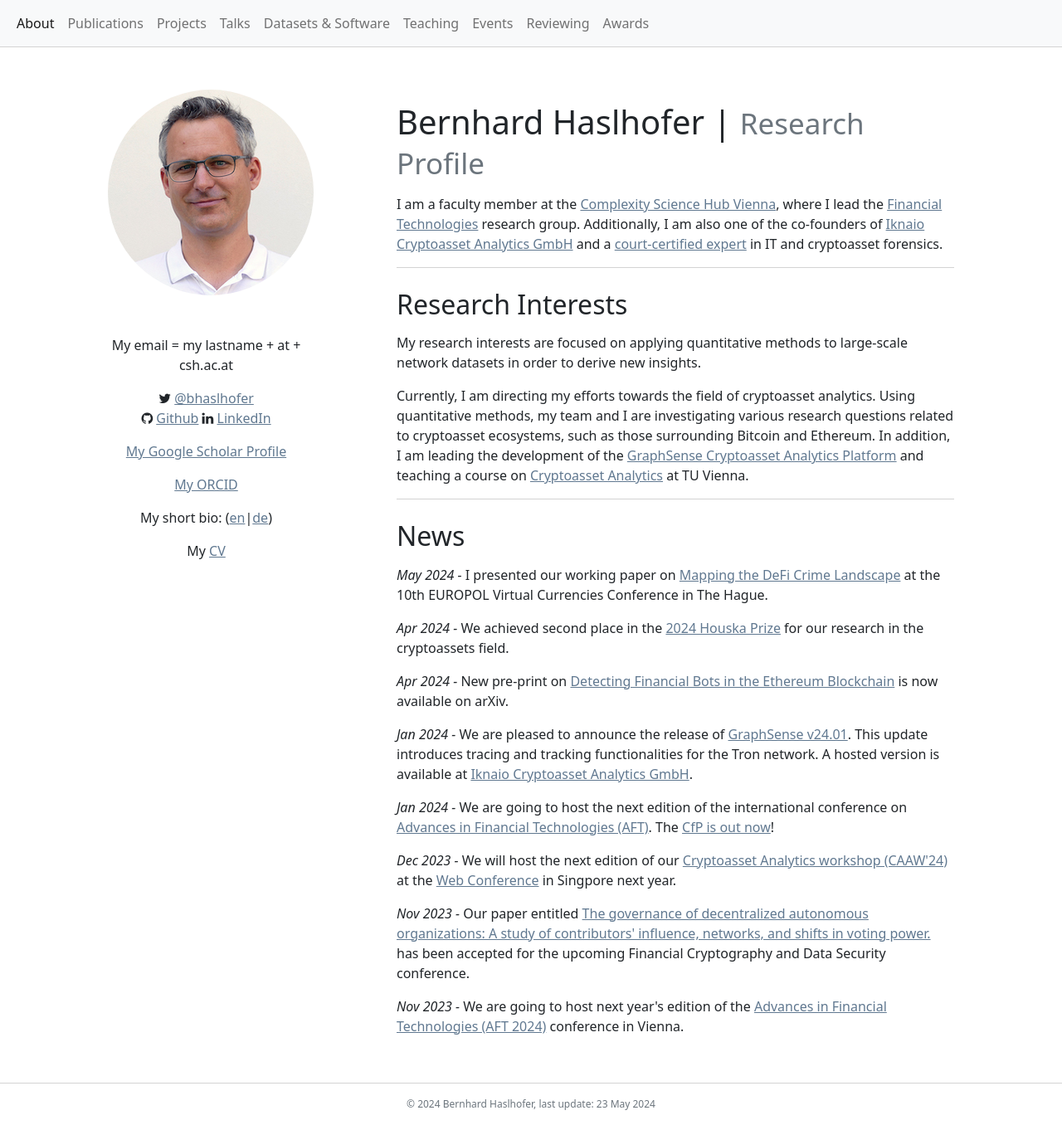
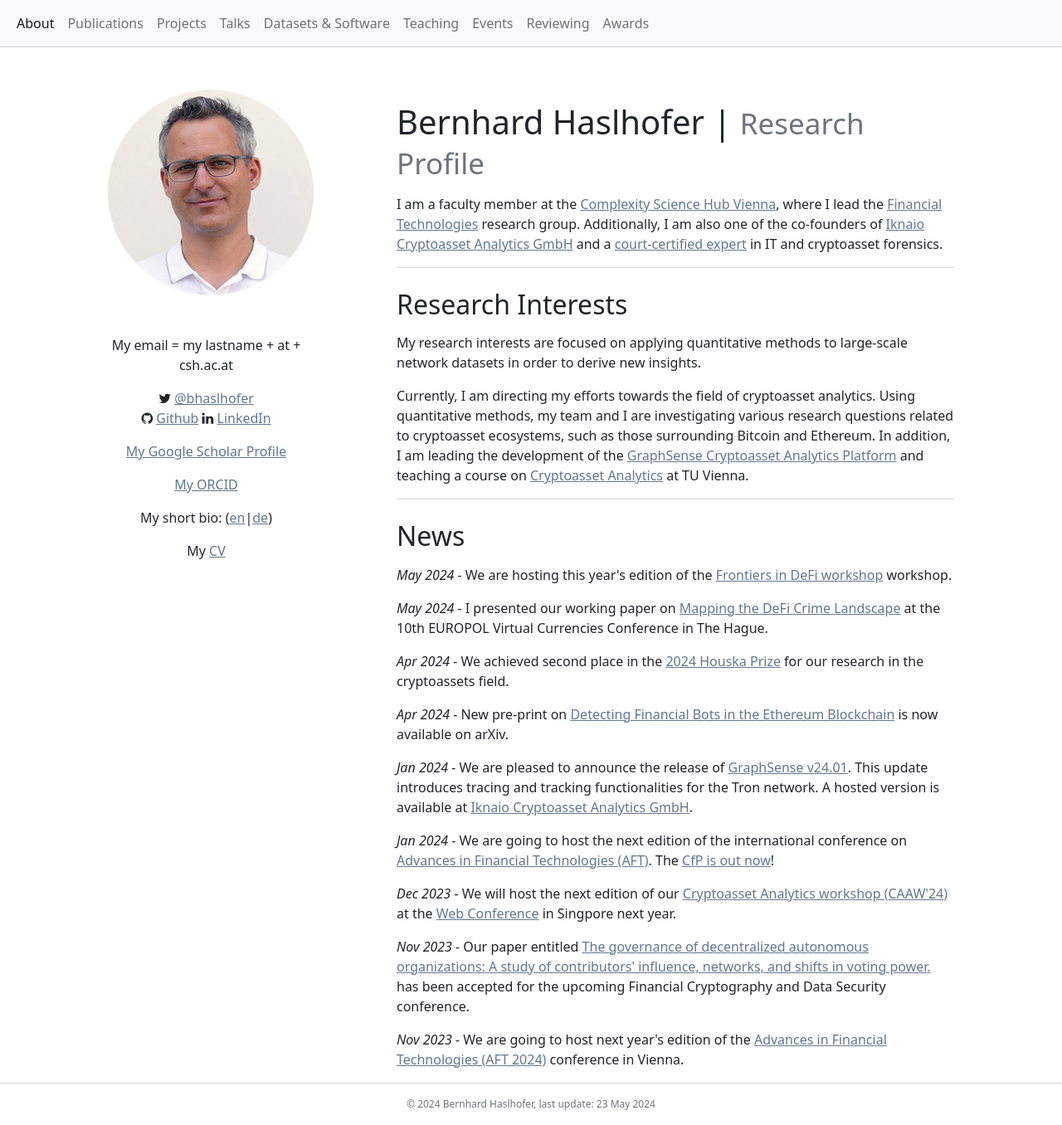
Before and after one commit to behas/behas.github.com, a Jekyll site: the page built from index.html, in a window 1280 px wide and 1356 px high. Shown: the whole window at 83% size. Built offline with Jekyll 4.4.1, drawn with Linux system fonts in a browser that asks for light colours; a style sheet for code colours, icons or effects is not loaded.

Commit message:
added defi ws

```diff
--- a/_data/news.yml
+++ b/_data/news.yml
@@ -1,3 +1,8 @@
+- date: 2024-05-27
+  news: |
+    We are hosting this year's edition of the
+    <a href="https://csh.ac.at/events/frontiers-in-defi" target="_blank">Frontiers in DeFi workshop</a> workshop.
+
 - date: 2024-05-09
   news: |
     I presented our working paper on <a href="https://arxiv.org/abs/2310.04356" target="_blank">Mapping the DeFi Crime Landscape</a>
```
